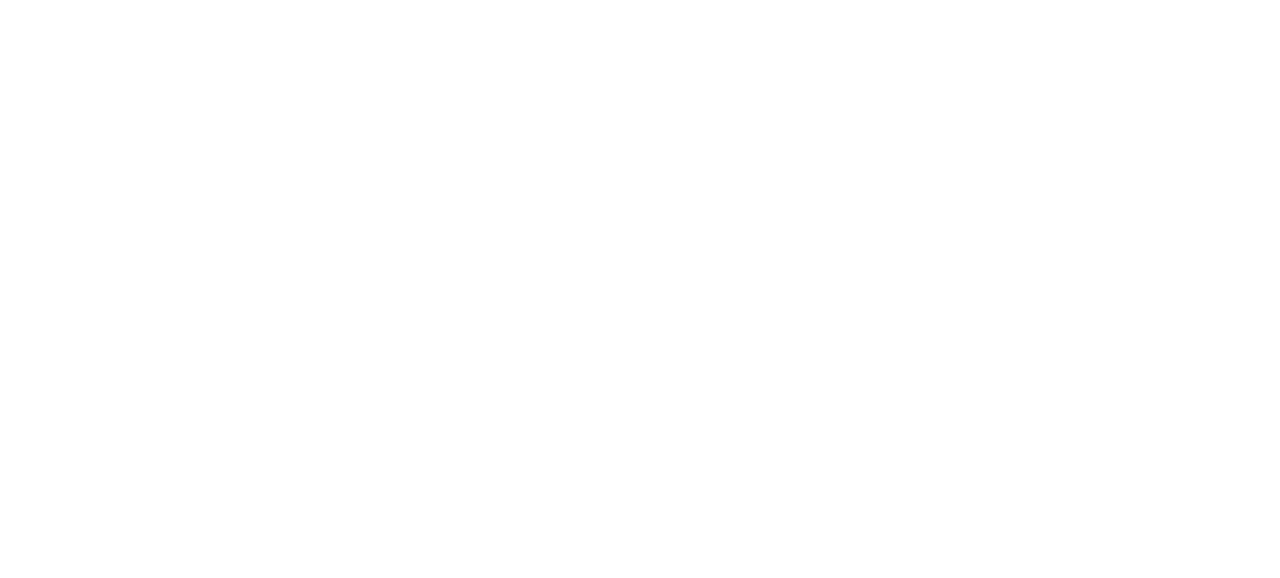
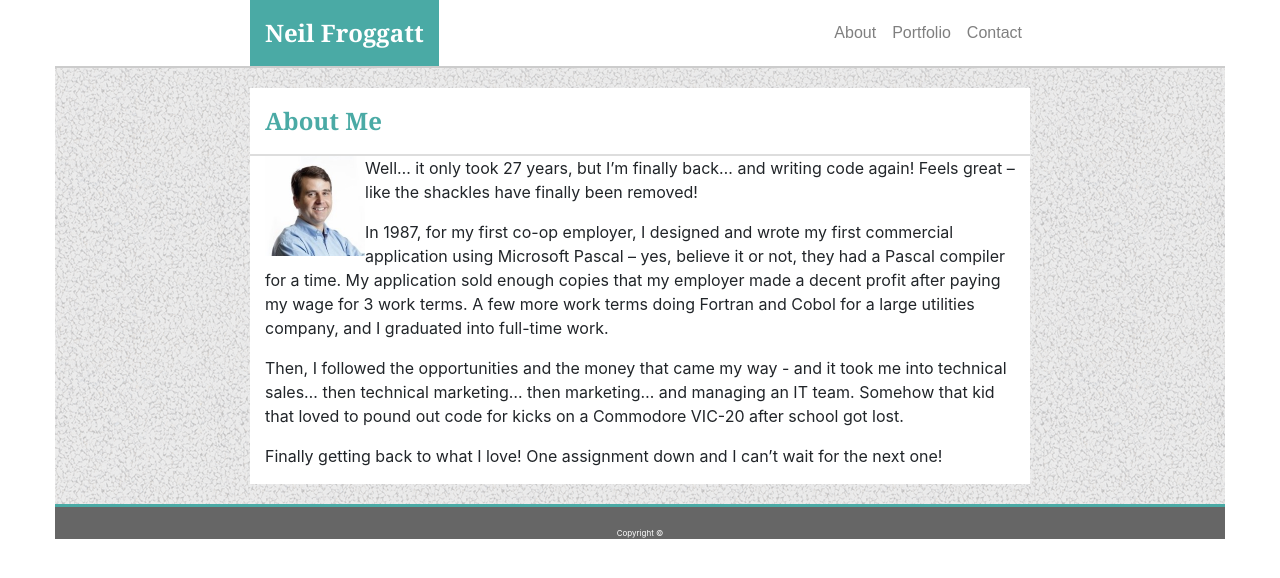
Before and after one commit to neilfr/Bootstrap-Portfolio, a plain HTML site: page index.html in a window 1280 px wide. Drawn offline with nearby package versions, Linux system fonts and the light colour scheme.

Commit message:
index page and styles done - first draft

```diff
--- /dev/null
+++ b/assets/style/reset.css
@@ -0,0 +1,48 @@
+/* http://meyerweb.com/eric/tools/css/reset/
+   v2.0 | 20110126
+   License: none (public domain)
+*/
+
+html, body, div, span, applet, object, iframe,
+h1, h2, h3, h4, h5, h6, p, blockquote, pre,
+a, abbr, acronym, address, big, cite, code,
+del, dfn, em, img, ins, kbd, q, s, samp,
+small, strike, strong, sub, sup, tt, var,
+b, u, i, center,
+dl, dt, dd, ol, ul, li,
+fieldset, form, label, legend,
+table, caption, tbody, tfoot, thead, tr, th, td,
+article, aside, canvas, details, embed,
+figure, figcaption, footer, header, hgroup,
+menu, nav, output, ruby, section, summary,
+time, mark, audio, video {
+	margin: 0;
+	padding: 0;
+	border: 0;
+	font-size: 100%;
+	font: inherit;
+	vertical-align: baseline;
+}
+/* HTML5 display-role reset for older browsers */
+article, aside, details, figcaption, figure,
+footer, header, hgroup, menu, nav, section {
+	display: block;
+}
+body {
+	line-height: 1;
+}
+ol, ul {
+	list-style: none;
+}
+blockquote, q {
+	quotes: none;
+}
+blockquote:before, blockquote:after,
+q:before, q:after {
+	content: '';
+	content: none;
+}
+table {
+	border-collapse: collapse;
+	border-spacing: 0;
+}
--- a/assets/style/style.css
+++ b/assets/style/style.css
@@ -1 +1,66 @@
-/* empty file */
+.body{
+    font-family: 'Arial', 'Helvetica Neue', Helvetica, sans-serif;
+    color: #777777;
+    margin: 0px;
+    padding: 0px;
+}
+
+.container, .headerLeft, .headerCenter, .headerRight, .mainLeft, .mainCenter, .mainRight, .footerFull, .navbar {
+    padding: 0px;
+}
+
+.navbar{
+    background-color:white !important;
+}
+
+.headerLeft, .headerCenter, .headerRight{
+    background-color:white;
+    border-bottom:2px solid #cccccc;
+}
+
+.main{
+    background-image: url("../images/gravel.png");
+    padding:20px 0px;
+}
+
+.mainCenter{
+    background-color: white;
+    padding: 0px 15px;
+}
+
+.mainCenterTitle{
+    font-family: 'Georgia', Times, Times New Roman, serif;
+    font-size: 24px;
+    font-weight: bold;
+    padding: 15px;
+    border-bottom: 2px solid #dddddd;
+    color: #4aaaa5;
+}
+
+.footerFull{
+    background-color: #666666;
+    border-top:3px solid #4aaaa5;
+    text-align: center;
+    font-size: 8px;
+    color:white;
+    padding-top:20px;
+}
+
+.navbar{
+    font-family: 'Arial', 'Helvetica Neue', Helvetica, sans-serif;
+}
+
+.navbar-brand{
+    color: white !important;
+    background-color: #4aaaa5;
+    font-family: 'Georgia', Times, Times New Roman, serif;
+    font-size: 24px;
+    font-weight: bold;
+    padding:15px;
+}
+
+#neilFroggatt{
+    float: left;
+    height: 100px;
+    width: 100px;
+}
--- a/index.html
+++ b/index.html
@@ -2,15 +2,88 @@
 <html lang="en-us">
     <head>
         <meta charset="UTF-8">
-        <link rel="stylesheet" href="https://stackpath.bootstrapcdn.com/bootstrap/4.1.3/css/bootstrap.min.css" integrity="sha384-MCw98/SFnGE8fJT3GXwEOngsV7Zt27NXFoaoApmYm81iuXoPkFOJwJ8ERdknLPMO" crossorigin="anonymous">
+        <link rel="stylesheet" type="text/css" href="https://stackpath.bootstrapcdn.com/bootstrap/4.1.3/css/bootstrap.min.css" integrity="sha384-MCw98/SFnGE8fJT3GXwEOngsV7Zt27NXFoaoApmYm81iuXoPkFOJwJ8ERdknLPMO" crossorigin="anonymous">
         <link rel="stylesheet" type="text/css" href="assets/style/style.css">
 
         <title>
-            Bootstrap Portfolio
+            About
         </title>
+    </head>
 
-    </head>
     <body>
+        <div class="container">
+            <div class="row header"> <!-- header -->
+                <div class="headerLeft col-md-2">
+                </div>
+                <div class="headerCenter col-md-8">
+                        <nav class="navbar navbar-expand-lg navbar-light bg-light">
+                            <a class="navbar-brand" href="#">Neil Froggatt</a>
+                            <button class="navbar-toggler" type="button" data-toggle="collapse" data-target="#navbarNav" aria-controls="navbarNav" aria-expanded="false" aria-label="Toggle navigation">
+                                <span class="navbar-toggler-icon"></span>
+                            </button>
 
+                            <div class="collapse navbar-collapse justify-content-end" id="navbarNav">
+
+                                <ul class="navbar-nav">
+
+                                <li class="nav-item">
+                                        <a class="nav-link" href="index.html">About</a>
+                                </li>
+                                <li class="nav-item">
+                                    <a class="nav-link" href="portfolio.html">Portfolio</a>
+                                </li>
+                                <li class="nav-item">
+                                    <a class="nav-link" href="contact.html">Contact</a>
+                                </li>
+
+                            </ul>
+
+                            </div>
+                        </nav>
+                </div>
+                <div class="headerRight col-md-2">
+                </div>
+            </div> <!-- end header -->
+
+            <div class="row main"> <!-- main -->
+                <div class="mainLeft col-md-2">
+                </div>
+                <div class="mainCenter col-md-8">
+                    <div class="row">
+                        <div class="col-md-12 mainCenterTitle">
+                            About Me
+                        </div>
+                    </div>
+                    <div class="row">
+                            <div class="col-md-12">
+                                <img id="neilFroggatt" src="assets/images/nf.jfif" alt="Neil Froggatt">
+                                <p>
+                                    Well… it only took 27 years, but I’m finally back… and writing code again!  Feels great – like the shackles have finally been removed!
+                                </p>
+
+                                <p>
+                                    In 1987, for my first co-op employer, I designed and wrote my first commercial application using Microsoft Pascal – yes, believe it or not, they had a Pascal compiler for a time.  My application sold enough copies that my employer made a decent profit after paying my wage for 3 work terms.  A few more work terms doing Fortran and Cobol for a large utilities company, and I graduated into full-time work.
+                                </p>
+
+                                <p>
+                                    Then, I followed the opportunities and the money that came my way - and it took me into technical sales… then technical marketing… then marketing… and managing an IT team.  Somehow that kid that loved to pound out code for kicks on a Commodore VIC-20 after school got lost.
+                                </p>
+                                <p>
+                                    Finally getting back to what I love!  One assignment down and I can’t wait for the next one!
+                                </p>
+                            </div>
+                    </div>
+
+                </div>
+                <div class="mainRight col-md-2">
+                </div>
+            </div><!-- end main -->
+
+            <div class="row"> <!-- footer -->
+                <div class="footerFull col-md-12">
+                        Copyright &copy;
+                </div>
+            </div><!-- end footer -->
+        </div>
     </body>
 </html>
```
Also changed, not shown: contact.html (added, +43 -0 lines), portfolio.html (added, +43 -0 lines).
